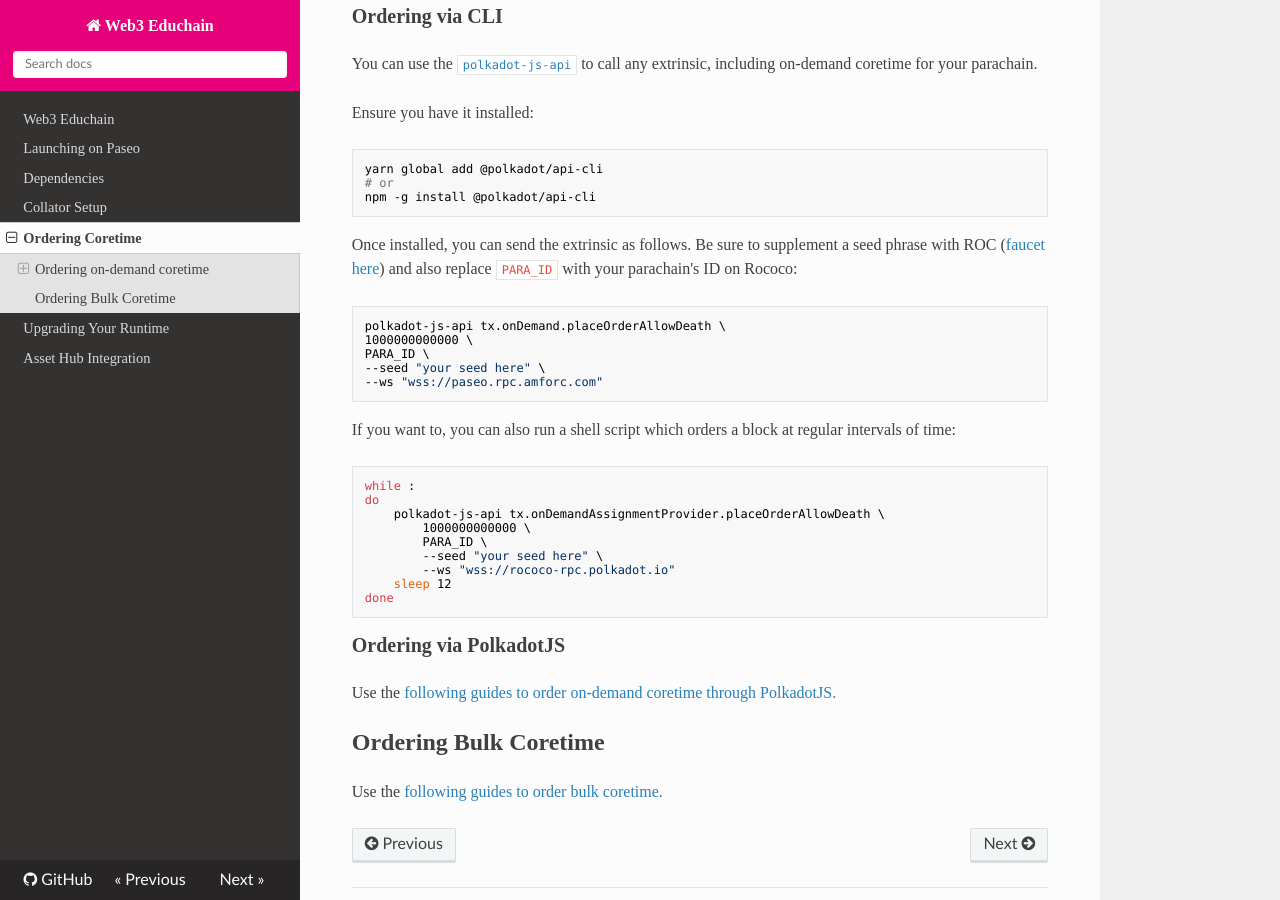
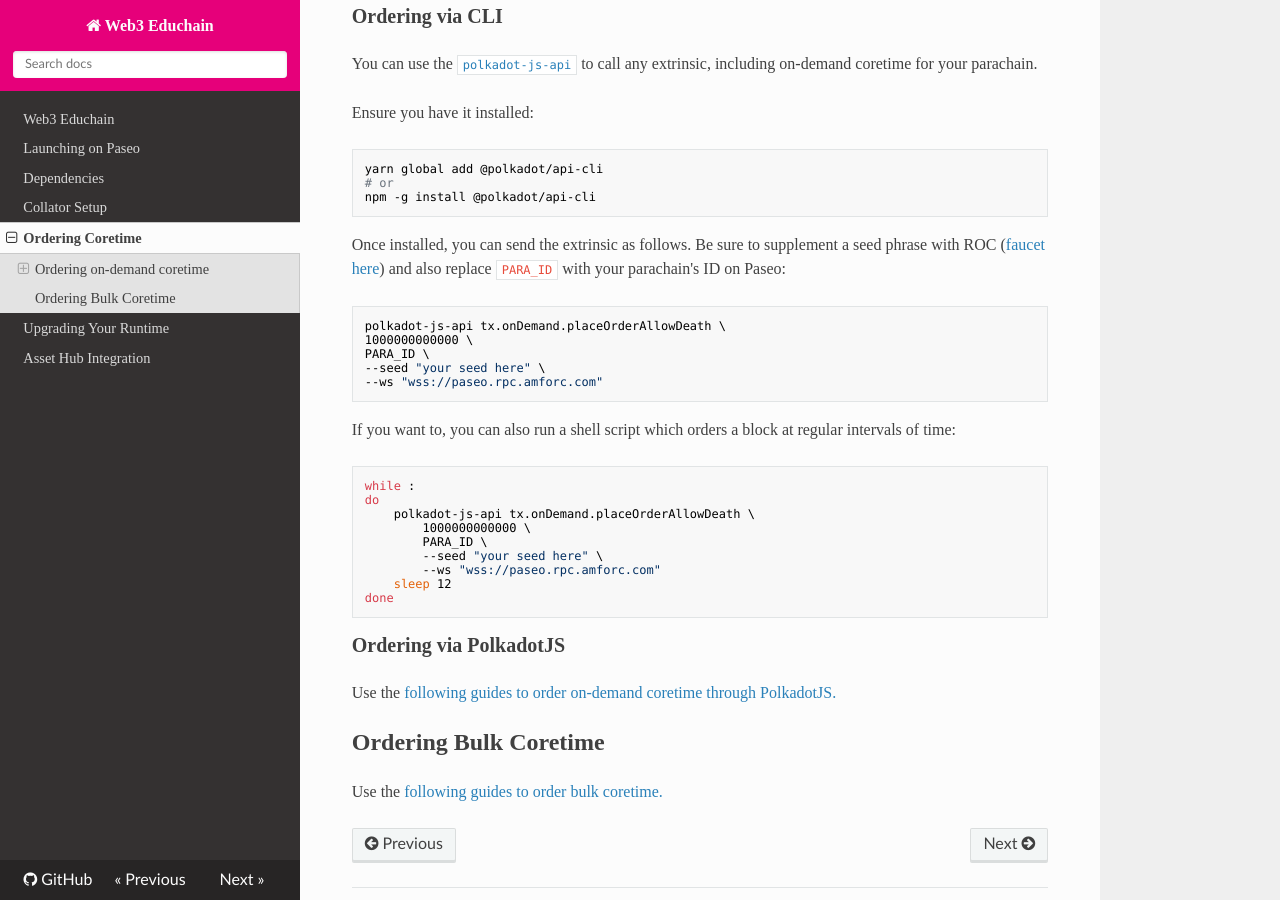
Before and after one commit to w3f/educhain, an MkDocs documentation site: the page built from docs/ordering-coretime.md, in a window 1280 px wide and 900 px high, scrolled down 416 px. Built offline with MkDocs 1.6.1, drawn with Linux system fonts in a browser that asks for light colours; nearby versions of some CDN libraries.

Commit message:
Update ordering-coretime.md

````diff
--- a/docs/ordering-coretime.md
+++ b/docs/ordering-coretime.md
@@ -21,7 +21,7 @@ yarn global add @polkadot/api-cli
 npm -g install @polkadot/api-cli
 ```
 
-Once installed, you can send the extrinsic as follows. Be sure to supplement a seed phrase with ROC ([faucet here](https://faucet.polkadot.io/)) and also replace `PARA_ID` with your parachain's ID on Rococo:
+Once installed, you can send the extrinsic as follows. Be sure to supplement a seed phrase with ROC ([faucet here](https://faucet.polkadot.io/)) and also replace `PARA_ID` with your parachain's ID on Paseo:
 
 ```sh
 polkadot-js-api tx.onDemand.placeOrderAllowDeath \
@@ -36,11 +36,11 @@ If you want to, you can also run a shell script which orders a block at regular
 ```sh
 while :
 do
-    polkadot-js-api tx.onDemandAssignmentProvider.placeOrderAllowDeath \
+    polkadot-js-api tx.onDemand.placeOrderAllowDeath \
         1000000000000 \
         PARA_ID \
         --seed "your seed here" \
-        --ws "wss://rococo-rpc.polkadot.io"
+        --ws "wss://paseo.rpc.amforc.com"
     sleep 12
 done
 ```
````
